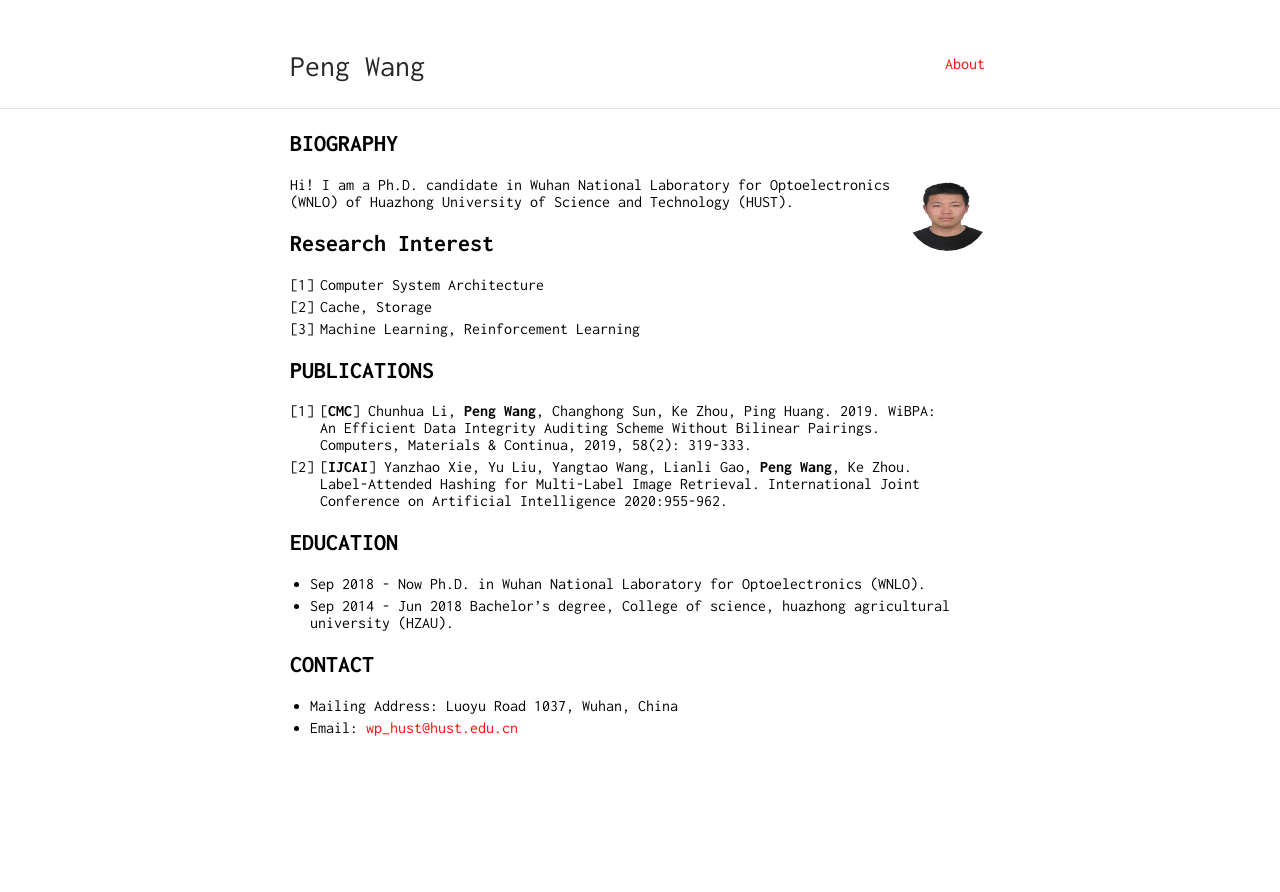
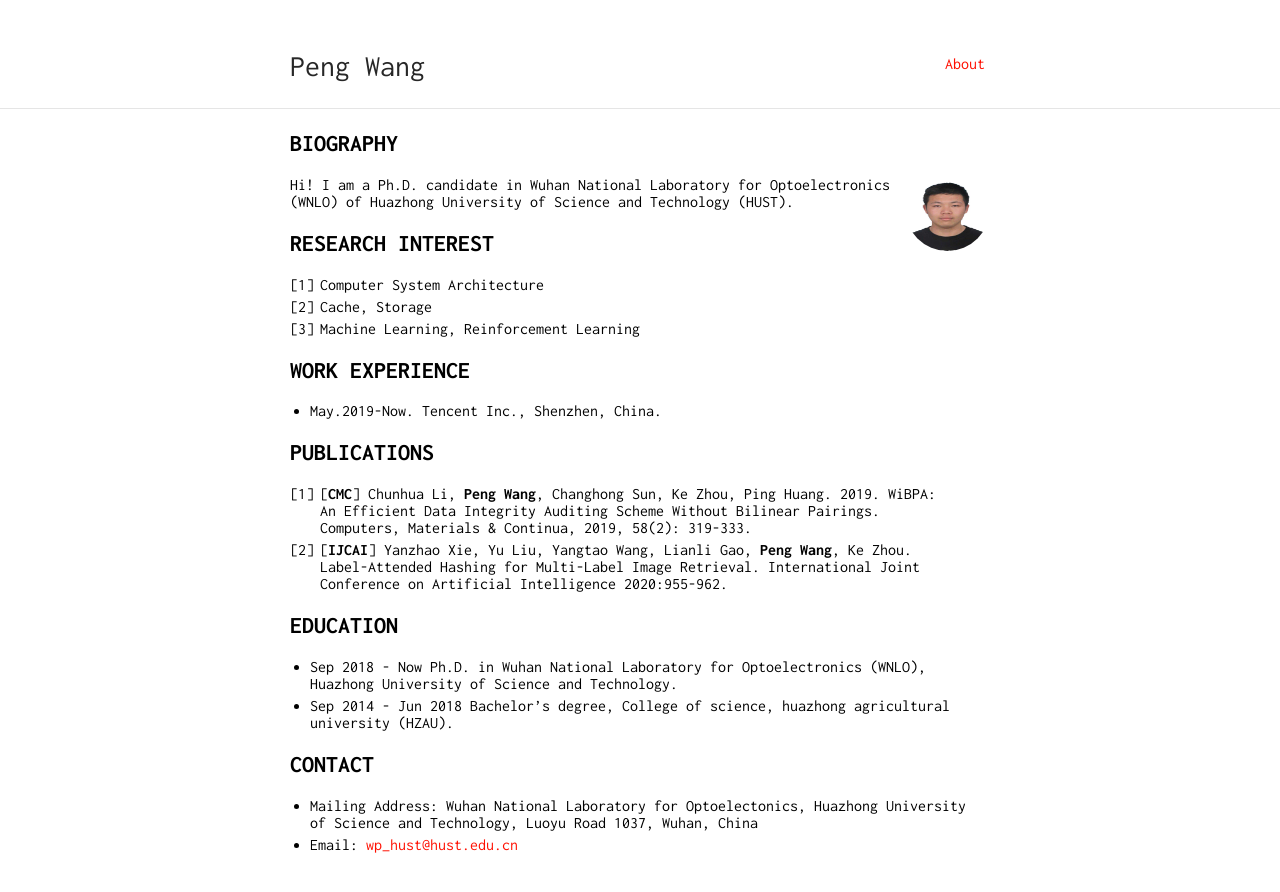
Before and after one commit to oswald-hust/oswald-hust.github.io, a Jekyll site: the page built from index.md, in a window 1280 px wide. Shown: the top 892 px of the page. Built offline with Jekyll 4.4.1, drawn with Linux system fonts in a browser that asks for light colours; our own code applies the rules of GitHub Pages for plain Markdown files.

Commit message:
Update index.md

```diff
--- a/index.md
+++ b/index.md
@@ -8,11 +8,14 @@ layout: default
 
 Hi! I am a Ph.D. candidate in Wuhan National Laboratory for Optoelectronics (WNLO) of Huazhong University of Science and Technology (HUST).
 
-## Research Interest
+## RESEARCH INTEREST
 
 1. Computer System Architecture
 2. Cache, Storage
 3. Machine Learning, Reinforcement Learning
+
+## WORK EXPERIENCE
+* May.2019-Now. Tencent Inc., Shenzhen, China.
 
 ## PUBLICATIONS
 
@@ -21,11 +24,11 @@ Hi! I am a Ph.D. candidate in Wuhan National Laboratory for Optoelectronics (WNL
 
 ## EDUCATION
 
-* Sep 2018 - Now Ph.D. in Wuhan National Laboratory for Optoelectronics (WNLO).
+* Sep 2018 - Now Ph.D. in Wuhan National Laboratory for Optoelectronics (WNLO), Huazhong University of Science and Technology.
 * Sep 2014 - Jun 2018 Bachelor's degree, College of science, huazhong agricultural university (HZAU).
 
 
 ## CONTACT
 
-* Mailing Address: Luoyu Road 1037, Wuhan, China
+* Mailing Address: Wuhan National Laboratory for Optoelectonics, Huazhong University of Science and Technology, Luoyu Road 1037, Wuhan, China
 * Email: [wp_hust@hust.edu.cn](mailto:wp_hust@hust.edu.cn)
```
